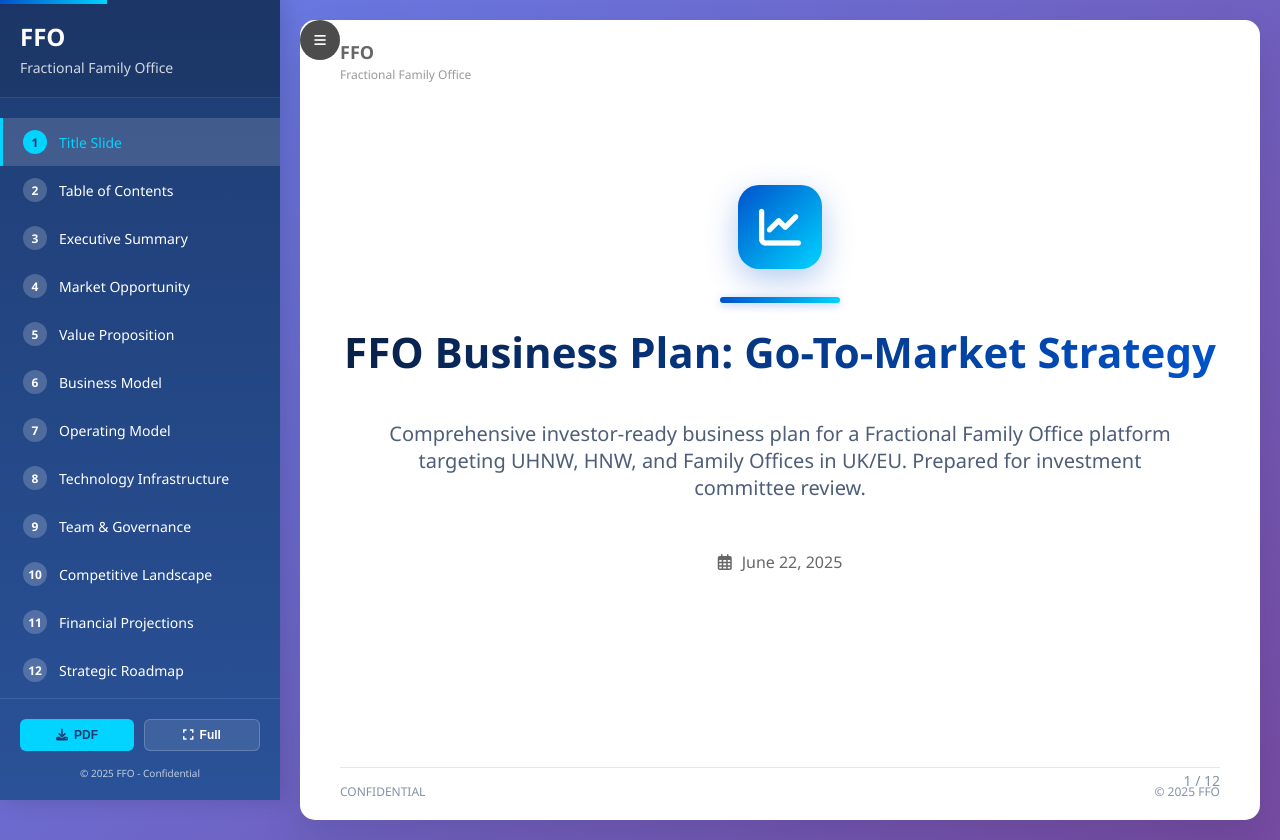
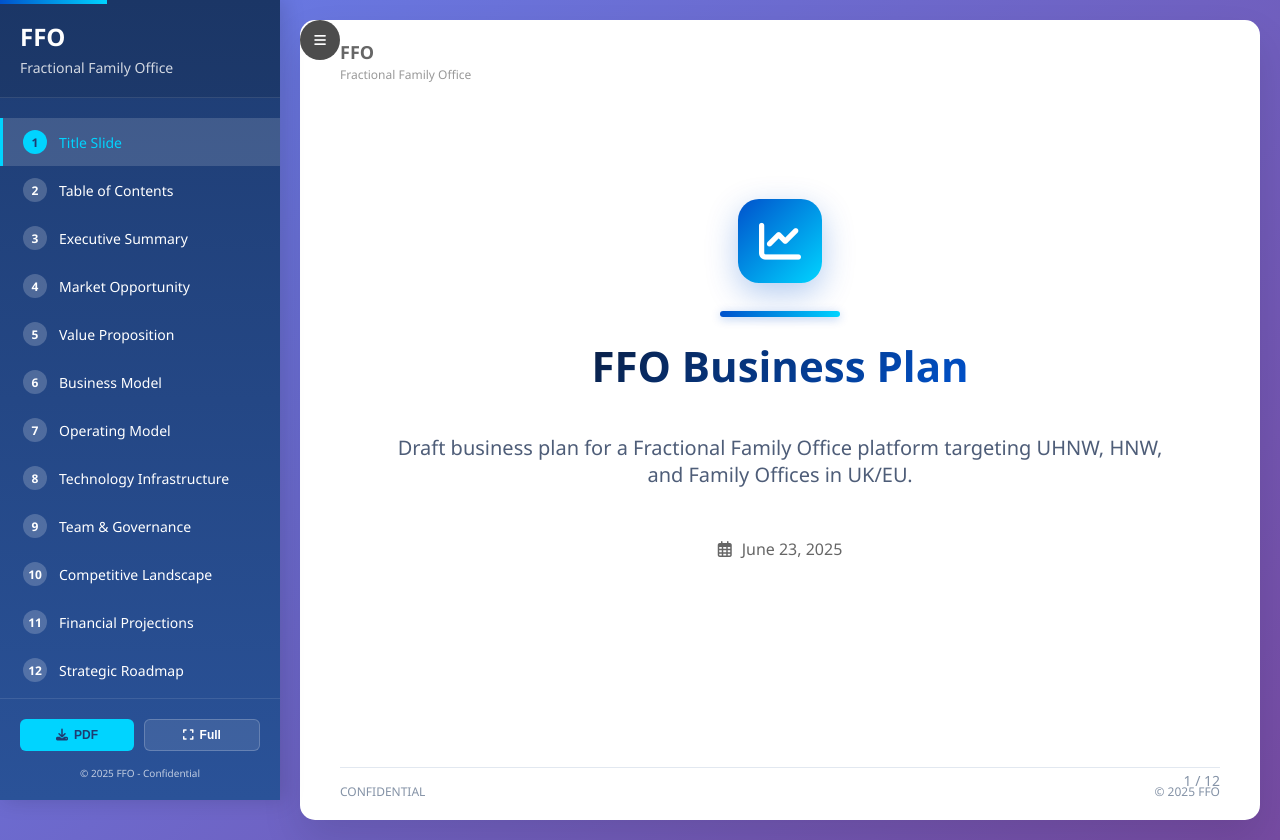
Before and after one commit to shaanmahrotri/ffo, a plain HTML site: page index.html in a window 1280 px wide. Drawn offline with nearby package versions, Linux system fonts and the light colour scheme.

Commit message:
Add files via upload

```diff
--- a/index.html
+++ b/index.html
@@ -670,13 +670,13 @@
                     <i class="fas fa-chart-line icon"></i>
                 </div>
                 <div class="accent-bar"></div>
-                <h1 class="title">FFO Business Plan: Go-To-Market Strategy</h1>
+                <h1 class="title">FFO Business Plan</h1>
                 <p style="font-size: 20px; color: #4E5D78; max-width: 800px; margin: 20px 0;">
-                    Comprehensive investor-ready business plan for a Fractional Family Office platform targeting UHNW, HNW, and Family Offices in UK/EU. Prepared for investment committee review.
+                    Draft business plan for a Fractional Family Office platform targeting UHNW, HNW, and Family Offices in UK/EU.
                 </p>
                 <div style="display: flex; align-items: center; color: #666; margin-top: 30px;">
                     <i class="far fa-calendar-alt" style="margin-right: 10px;"></i>
-                    <span>June 22, 2025</span>
+                    <span>June 23, 2025</span>
                 </div>
             </div>
 
```
